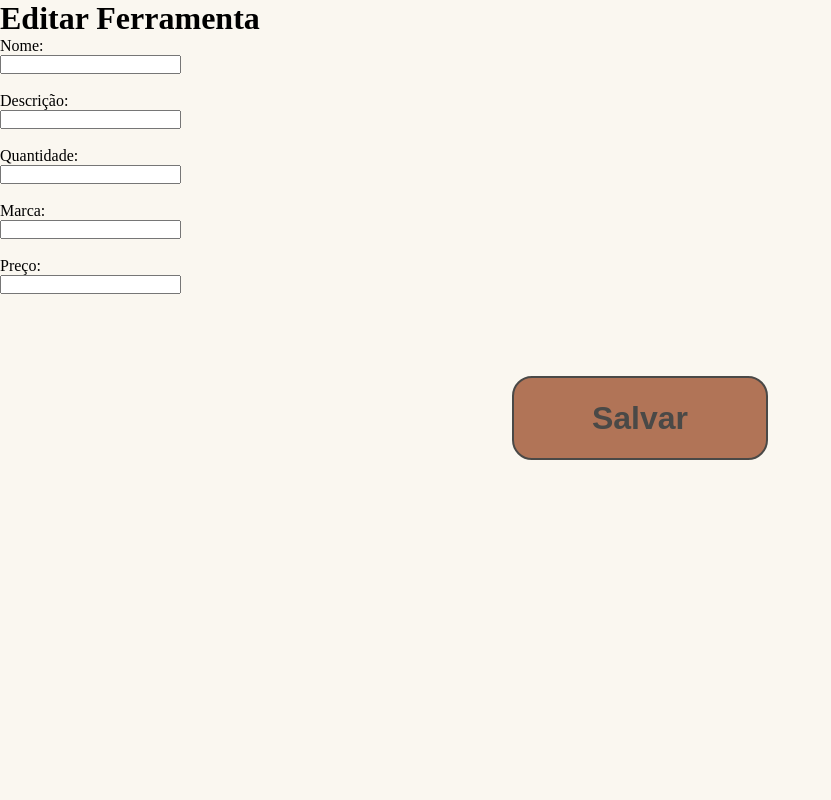
After one commit to Alex-Olv/Almoxarifado, a Flask app: page /editar/1 in a window 1280 px wide. The commit adds this page. Shown: the whole page, without its empty margins (0-831 px from the left). Run offline with Flask 3, Linux system fonts and the light colour scheme; data that the repository does not hold is empty.

Commit message:
criando função de excluir e editar ferramentas

```diff
--- a/app.py
+++ b/app.py
@@ -20,7 +20,7 @@ def inicio():
 def formulario():
     conexao = conectar()
     cursor = conexao.cursor()
-    cursor.execute("SELECT nome, descricao, quantidade, marca, preco FROM tb_ferramentas")
+    cursor.execute("SELECT id, nome, descricao, quantidade, marca, preco FROM tb_ferramentas")
     ferramentas = cursor.fetchall()
     cursor.close()
     conexao.close()
@@ -45,5 +45,50 @@ def cadastrar():
 
     return redirect('/ferramentas')
 
+@app.route('/editar/<int:id>', methods=['GET'])
+def editar(id):
+    conexao = conectar()
+    cursor = conexao.cursor()
+    cursor.execute("SELECT * FROM tb_ferramentas WHERE id = %s", (id,))
+    ferramenta = cursor.fetchone()
+    cursor.close()
+    conexao.close()
+    return render_template('editar.html', ferramenta=ferramenta)
+
+@app.route('/atualizar/<int:id>', methods=['POST'])
+def atualizar(id):
+    nome = request.form['nome']
+    descricao = request.form['descricao']
+    quantidade = request.form['quantidade']
+    marca = request.form['marca']
+    preco = request.form['preco']
+
+    conexao = conectar()
+    cursor = conexao.cursor()
+    sql = """
+        UPDATE tb_ferramentas
+        SET nome=%s, descricao=%s, quantidade=%s, marca=%s, preco=%s
+        WHERE id=%s
+    """
+    valores = (nome, descricao, quantidade, marca, preco, id)
+    cursor.execute(sql, valores)
+    conexao.commit()
+    cursor.close()
+    conexao.close()
+    return redirect('/ferramentas')
+
+@app.route('/excluir/<int:id>', methods=['POST'])
+def excluir(id):
+    conexao = conectar()
+    cursor = conexao.cursor()
+    sql = "DELETE FROM tb_ferramentas WHERE id = %s"
+    cursor.execute(sql, (id,))
+    conexao.commit()
+    cursor.close()
+    conexao.close()
+    return redirect('/ferramentas')
+
+
+
 if __name__ == '__main__':
     app.run(debug=True)
--- /dev/null
+++ b/templates/editar.html
@@ -0,0 +1,28 @@
+<html lang="pt-br">
+<head>
+    <meta charset="UTF-8">
+    <title>Editar Ferramenta</title>
+    <link rel="stylesheet" href="{{ url_for('static', filename='css/style.css') }}">
+</head>
+<body>
+    <h1>Editar Ferramenta</h1>
+    <form action="/atualizar/{{ ferramenta[0] }}" method="POST">
+        <label>Nome:</label><br>
+        <input type="text" name="nome" value="{{ ferramenta[1] }}" required><br><br>
+
+        <label>Descrição:</label><br>
+        <input type="text" name="descricao" value="{{ ferramenta[2] }}" required><br><br>
+
+        <label>Quantidade:</label><br>
+        <input type="number" name="quantidade" value="{{ ferramenta[3] }}" required><br><br>
+
+        <label>Marca:</label><br>
+        <input type="text" name="marca" value="{{ ferramenta[4] }}" required><br><br>
+
+        <label>Preço:</label><br>
+        <input type="number" step="0.01" name="preco" value="{{ ferramenta[5] }}" required><br><br>
+
+        <button type="submit" class="botao_principal">Salvar</button>
+    </form>
+</body>
+</html>
```
Also changed, not shown: templates/ferramentas.html (+15 -2 lines).
